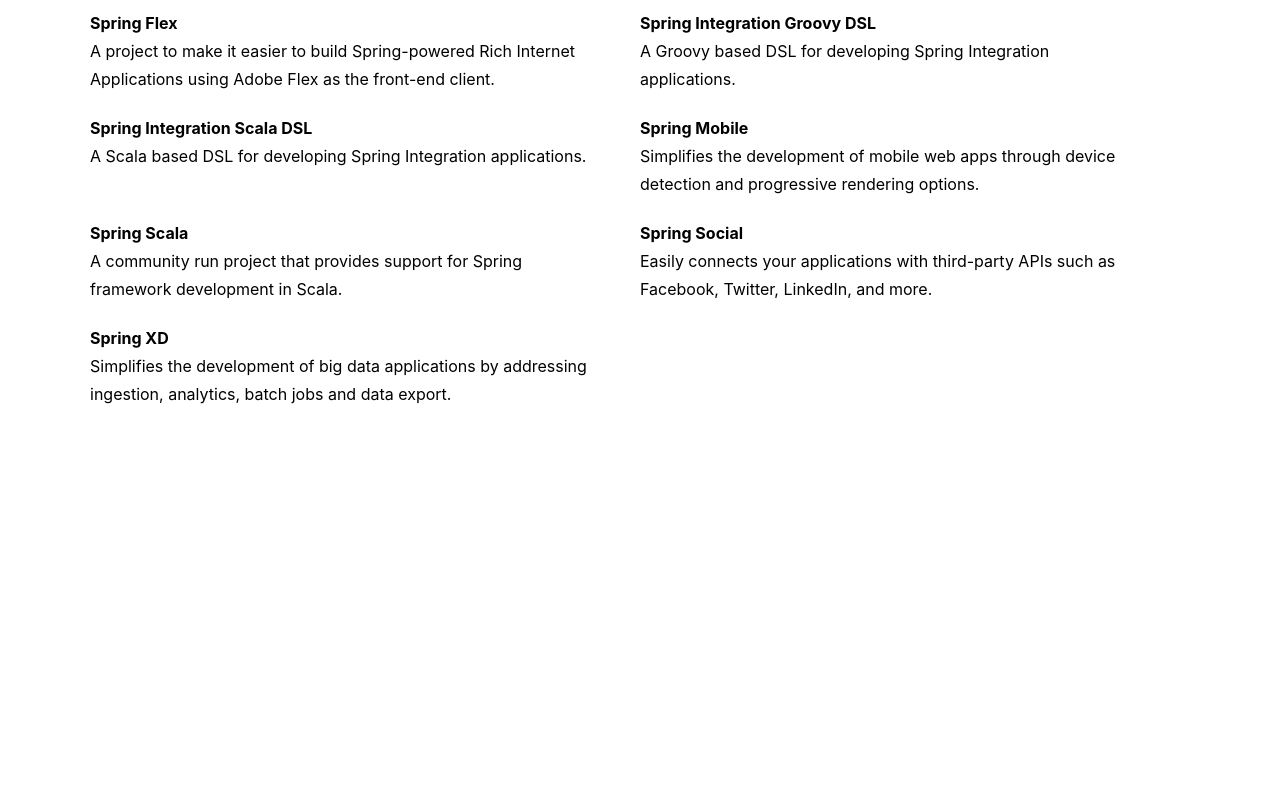
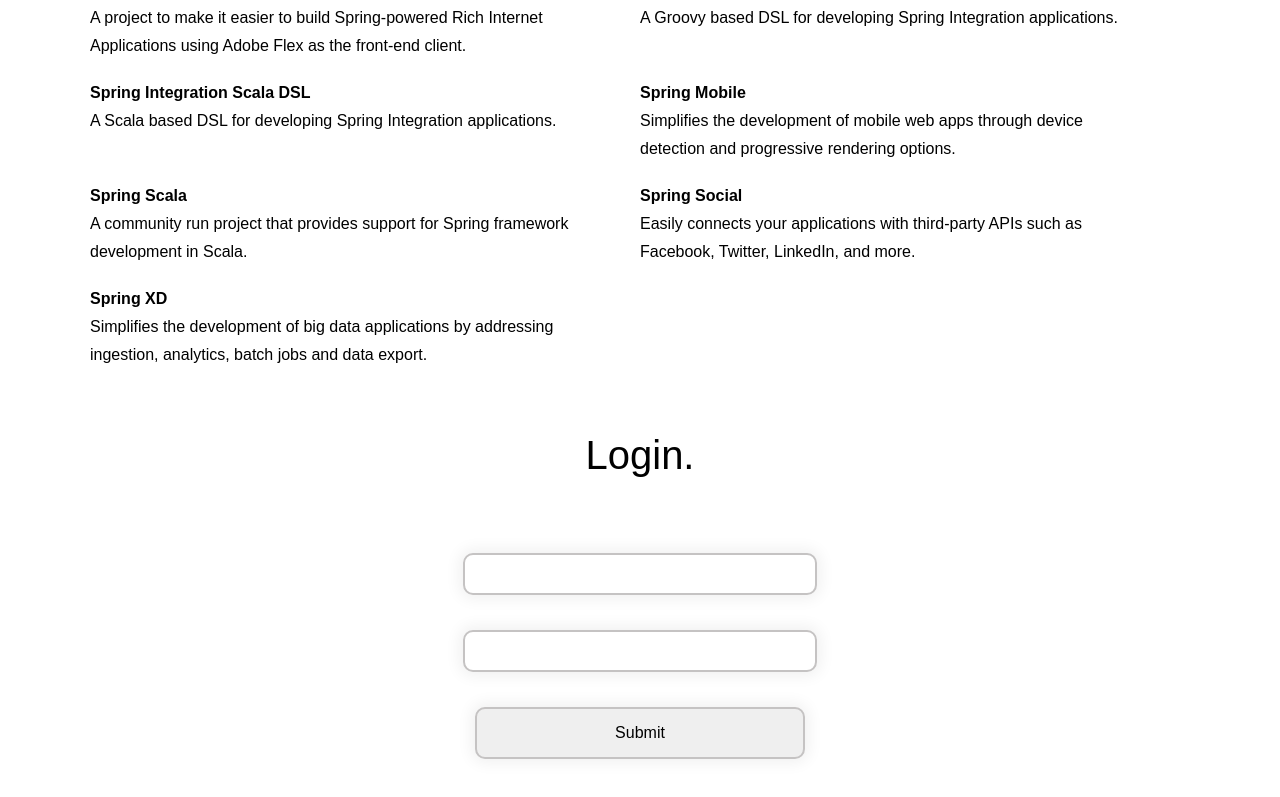
Before and after one commit to RomanPolianski/react-spring, a React (Create React App) app: page / in a window 1280 px wide. Shown: the part 3867-4664 px from the top of the page. Before the commit the page ends 4340 px from the top, so only its background shows below. Built offline with nearby package versions, Linux system fonts and the light colour scheme.

Commit message:
add login component

```diff
--- a/src/App.css
+++ b/src/App.css
@@ -2,3 +2,7 @@
   width: 100%;
   margin: 0 auto;
 }
+
+* {
+  font-family: Arial, Helvetica, sans-serif;
+}
--- a/src/App.js
+++ b/src/App.js
@@ -2,14 +2,16 @@
 import Content from './Components/Content/Content';
 import Header from './Components/Header/Header';
 import s from './App.css';
+import Login from './Components/Login/Login';
 
-const App = ({ state }) => {
+function App({ state }) {
   return (
     <div className={s.wrapper}>
       <Header navItems={state.navItems} />
       <Content projects={state.projects} projectsAttic={state.projectsAttic} />
+      <Login />
     </div>
   );
-};
+}
 
 export default App;
--- /dev/null
+++ b/src/Components/Login/Login.jsx
@@ -0,0 +1,18 @@
+/* eslint-disable jsx-a11y/control-has-associated-label */
+import React from 'react';
+import s from './Login.module.css';
+
+function Login() {
+  return (
+    <div className={s.container}>
+      <p className={s.h1}>Login.</p>
+      <form className={s.form}>
+        <input type="text" className={s.formInput} />
+        <input type="password" className={s.formInput} />
+        <button type="submit" className={s.submitButton} name="submit">Submit</button>
+      </form>
+    </div>
+  );
+}
+
+export default Login;
--- /dev/null
+++ b/src/Components/Login/Login.module.css
@@ -0,0 +1,55 @@
+.container {
+  max-width: 1100px;
+  margin: 0 auto;
+  height: 1000px;
+}
+.h1 {
+  font-size: 40px;
+  text-align: center;
+}
+.form {
+  display: flex;
+  flex-direction: column;
+}
+.formInput {
+  position: relative;
+  margin: 35px auto 0 auto;
+  padding: 10px;
+  border: 2px solid rgb(197, 195, 195);
+  border-radius: 10px;
+  width: 30%;
+  font-size: 1rem;
+  box-shadow: 0 0 15px 4px rgba(0, 0, 0, 0.06);
+  transform: translateY(0);
+  transition: all 0.2s;
+}
+.formInput:focus {
+  outline: none;
+  box-shadow: none;
+  transition: all 0.5s ease 0;
+  border-color: rgb(80, 197, 26);
+}
+.submitButton {
+  position: relative;
+  /* background-color: rgb(80, 197, 26); */
+  margin: 35px auto 0 auto;
+  padding: 15px;
+  border: 2px solid rgb(197, 195, 195);
+  border-radius: 10px;
+  width: 30%;
+  font-size: 1rem;
+  box-shadow: 0 0 15px 4px rgba(0, 0, 0, 0.06);
+  transform: translateY(0);
+  transition: all 0.2s;
+}
+
+.submitButton:focus {
+  outline: none;
+  box-shadow: none;
+  transition: all 0.5s ease 0;
+  background-color: rgb(80, 197, 26);
+}
+
+.submitButton:hover {
+  background-color: rgb(80, 197, 26);
+}
--- a/src/reportWebVitals.js
+++ b/src/reportWebVitals.js
@@ -1,5 +1,6 @@
-const reportWebVitals = onPerfEntry => {
+const reportWebVitals = (onPerfEntry) => {
   if (onPerfEntry && onPerfEntry instanceof Function) {
+    // eslint-disable-next-line object-curly-newline
     import('web-vitals').then(({ getCLS, getFID, getFCP, getLCP, getTTFB }) => {
       getCLS(onPerfEntry);
       getFID(onPerfEntry);
```
Also changed, not shown: .eslintrc.js.
